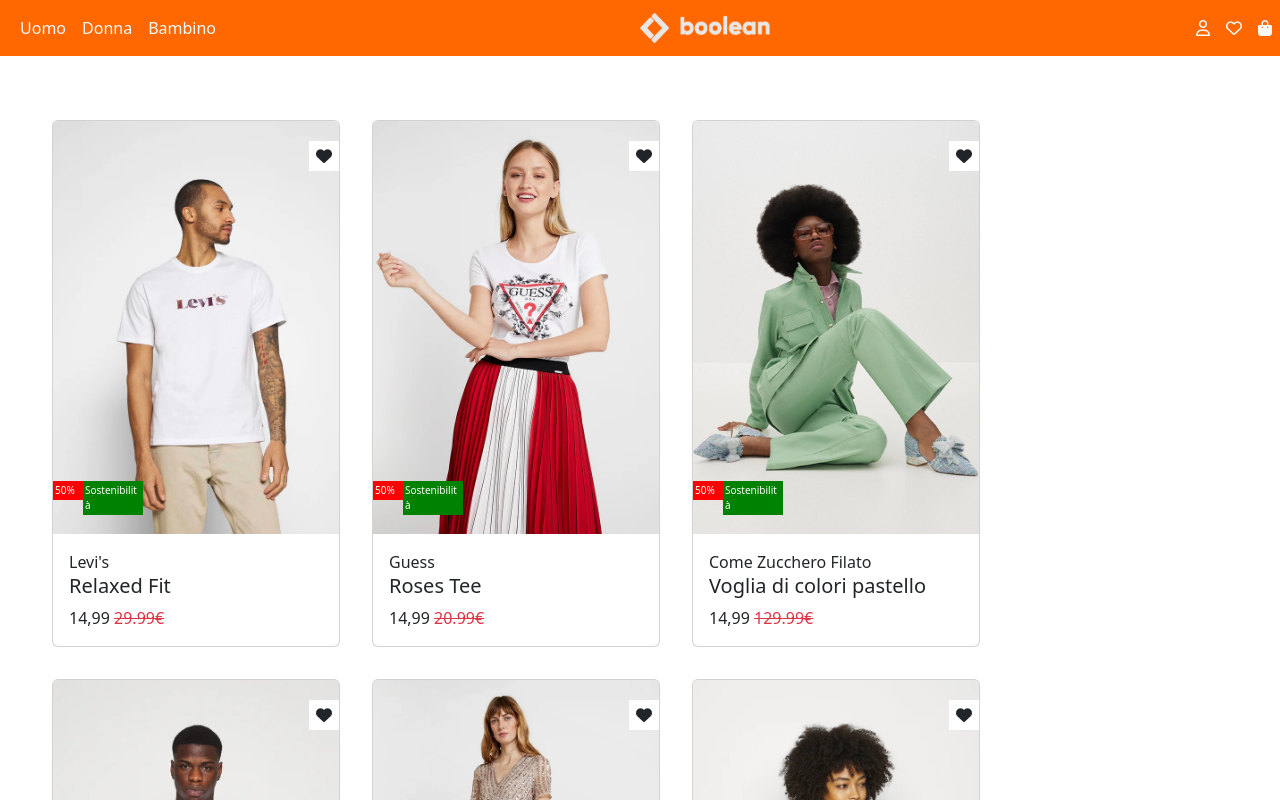
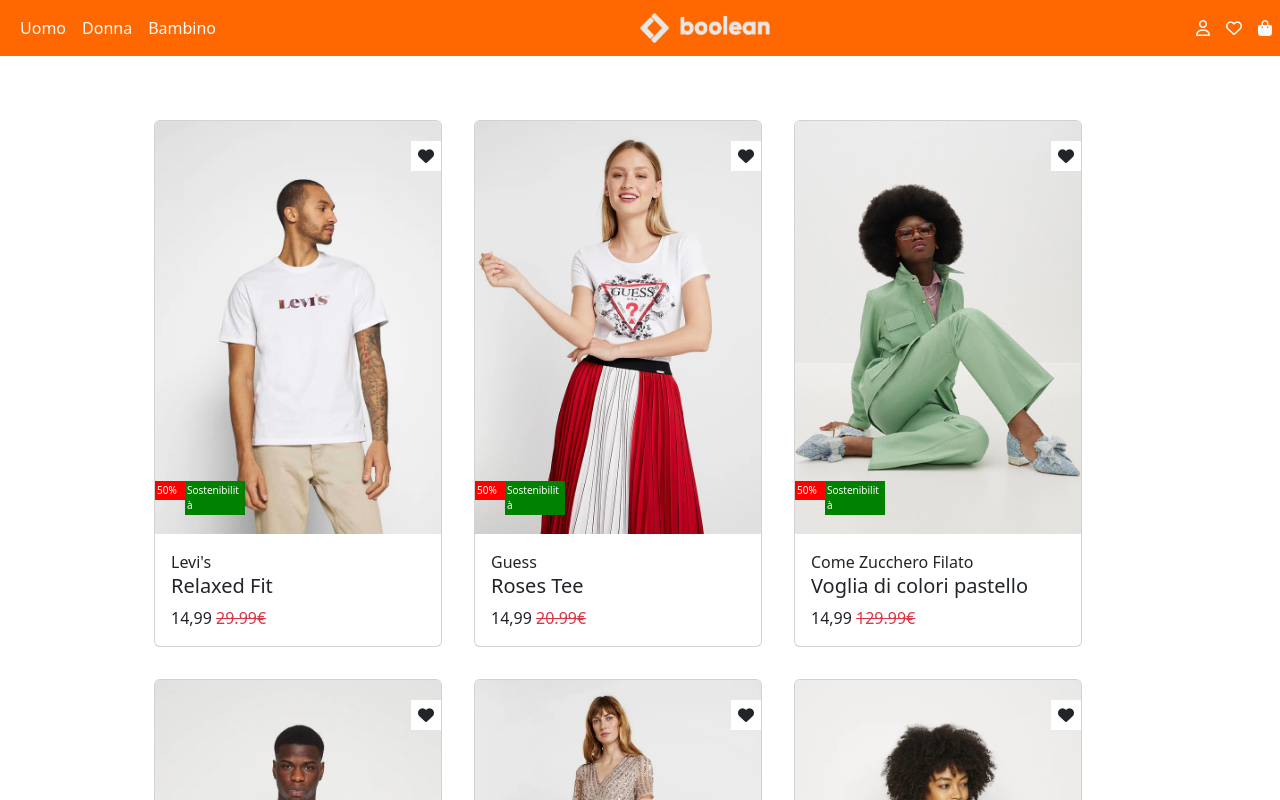
Before and after one commit to GioMench/vite-boolando, a Vue app: page / in a window 1280 px wide. Shown: the top 800 px of the page. Built offline with nearby package versions, Linux system fonts and the light colour scheme; data requests are answered from the project's data file.

Commit message:
fix justify-content riga 32 AppMain

```diff
--- a/src/components/AppMain.vue
+++ b/src/components/AppMain.vue
@@ -28,8 +28,8 @@
 <template>
 
     <main>
-        <div class="container m-5 p-0">
-            <div class="row row-cols-1 row-cols-sm-3 row-cols-md-4">
+        <div class="container-sm m-5 p-0">
+            <div class="row row-cols-1 row-cols-sm-3 row-cols-md-4 justify-content-center">
 
                 <AppProduct v-for="(product, i) in products" :product="product" />
 
```
